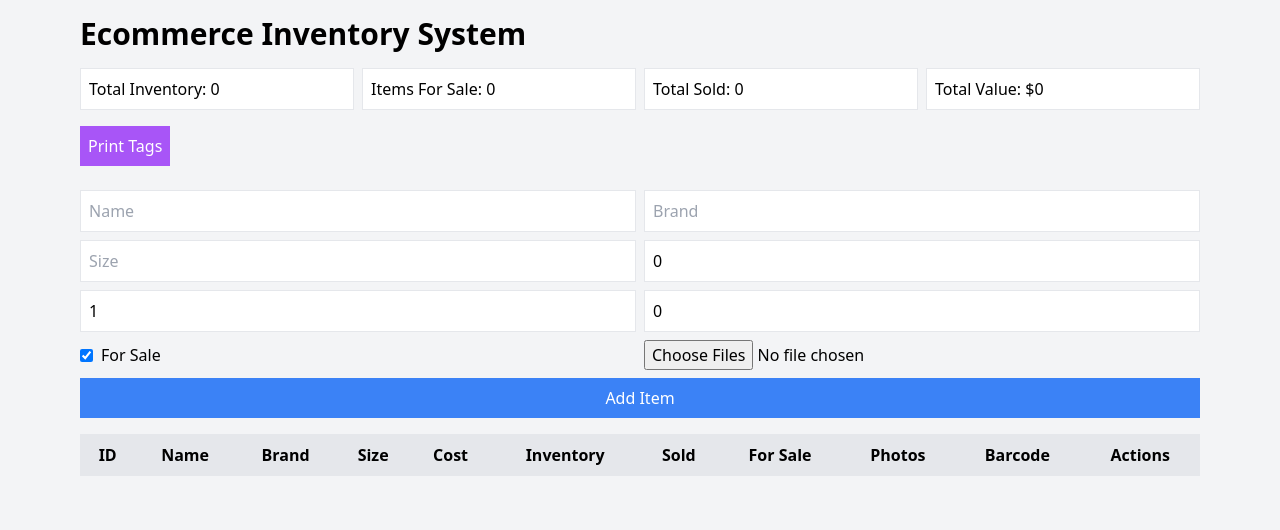
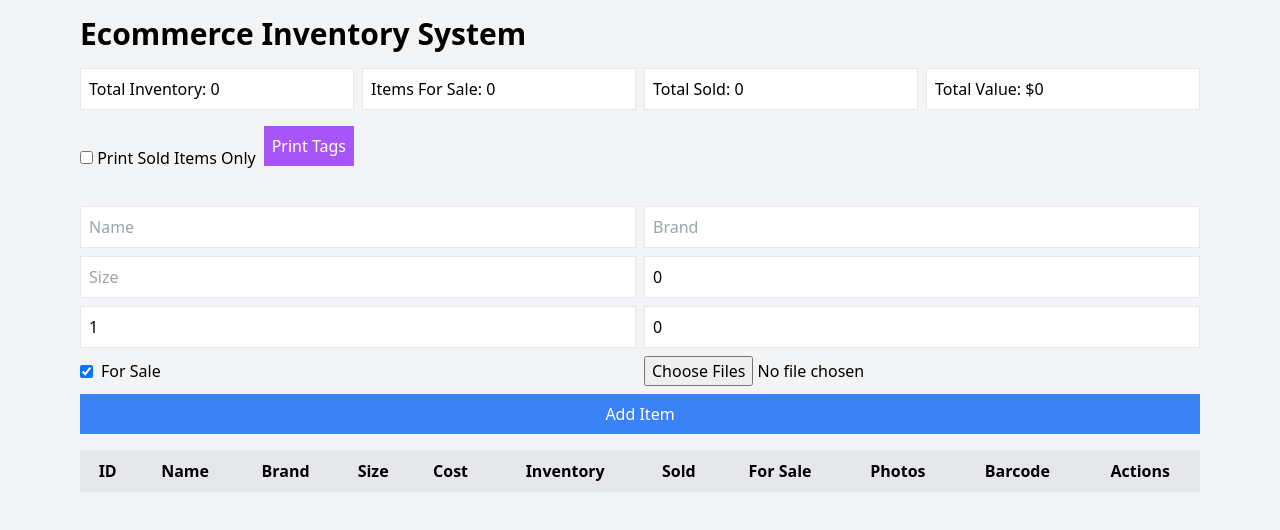
Before and after one commit to architeketh/ecommerce-inventory-system, a React (Vite) app: page / in a window 1280 px wide. Shown: the top 530 px of the page. Built offline with nearby package versions, Linux system fonts and the light colour scheme.

Commit message:
Update App.jsx

```diff
--- a/src/App.jsx
+++ b/src/App.jsx
@@ -9,25 +9,40 @@ const App = () => {
     const saved = localStorage.getItem('inventory')
     return saved ? JSON.parse(saved) : []
   })
+  const [showSoldOnly, setShowSoldOnly] = useState(false)
 
   useEffect(() => {
     localStorage.setItem('inventory', JSON.stringify(items))
   }, [items])
 
+  const itemsToPrint = showSoldOnly
+    ? items.filter(item => item.sold > 0)
+    : items
+
   return (
     <div className="p-4 max-w-6xl mx-auto">
       <h1 className="text-3xl font-bold mb-4">Ecommerce Inventory System</h1>
 
-      {/* Dashboard showing totals */}
+      {/* Dashboard */}
       <Dashboard items={items} />
 
-      {/* Print tags for all items */}
-      <PrintTags items={items} />
+      {/* Print tags toggle */}
+      <div className="mb-4 flex items-center gap-2">
+        <label>
+          <input
+            type="checkbox"
+            checked={showSoldOnly}
+            onChange={e => setShowSoldOnly(e.target.checked)}
+          />{' '}
+          Print Sold Items Only
+        </label>
+        <PrintTags items={itemsToPrint} />
+      </div>
 
-      {/* Form to add new items */}
+      {/* Inventory form */}
       <InventoryForm items={items} setItems={setItems} />
 
-      {/* Inventory table with edit/delete, photos, barcode */}
+      {/* Inventory table */}
       <InventoryList items={items} setItems={setItems} />
     </div>
   )
```
